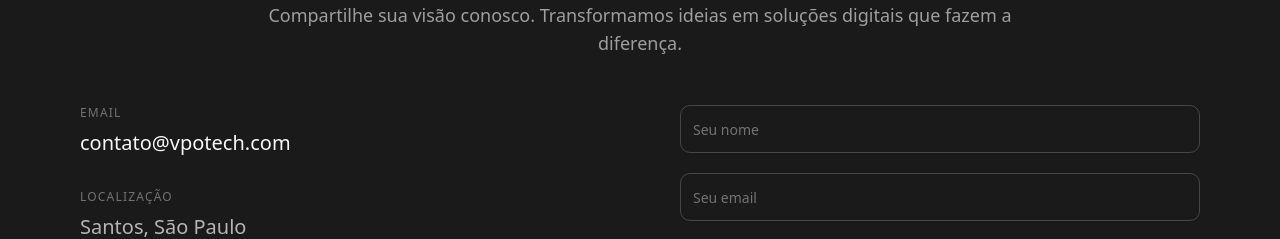
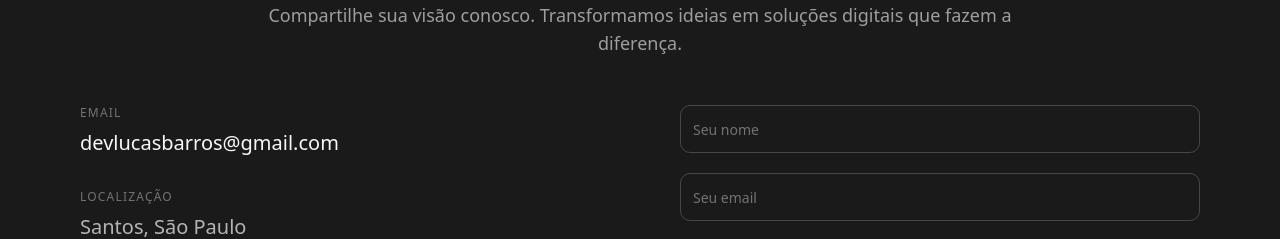
Before and after one commit to 21lucasbarros/vpotech, a Next.js app: page / in a window 1280 px wide. Shown: the part 5380-5619 px from the top of the page. Built offline with nearby package versions, Linux system fonts and the light colour scheme.

Commit message:
feat: mudei o email de contato temporariamente.

```diff
--- a/src/components/contact.tsx
+++ b/src/components/contact.tsx
@@ -90,7 +90,6 @@ export default function Contact() {
       </motion.div>
 
       <div className="grid grid-cols-1 md:grid-cols-2 gap-8 md:gap-12 lg:gap-20 max-w-lg xs:max-w-xl sm:max-w-2xl md:max-w-3xl lg:max-w-5xl xl:max-w-6xl 2xl:max-w-7xl mx-auto">
-        {/* Info */}
         <motion.div
           initial={{ opacity: 0, y: 20 }}
           whileInView={{ opacity: 1, y: 0 }}
@@ -103,10 +102,10 @@ export default function Contact() {
               Email
             </p>
             <a
-              href="mailto:contato@vpotech.com"
+              href="mailto:devlucasbarros@gmail.com"
               className="text-lg md:text-xl text-[#f7f7f7] hover:text-blue-400 transition-colors"
             >
-              contato@vpotech.com
+              devlucasbarros@gmail.com
             </a>
           </div>
 
@@ -120,7 +119,6 @@ export default function Contact() {
           </div>
         </motion.div>
 
-        {/* Form */}
         <motion.div
           initial={{ opacity: 0, y: 20 }}
           whileInView={{ opacity: 1, y: 0 }}
```
